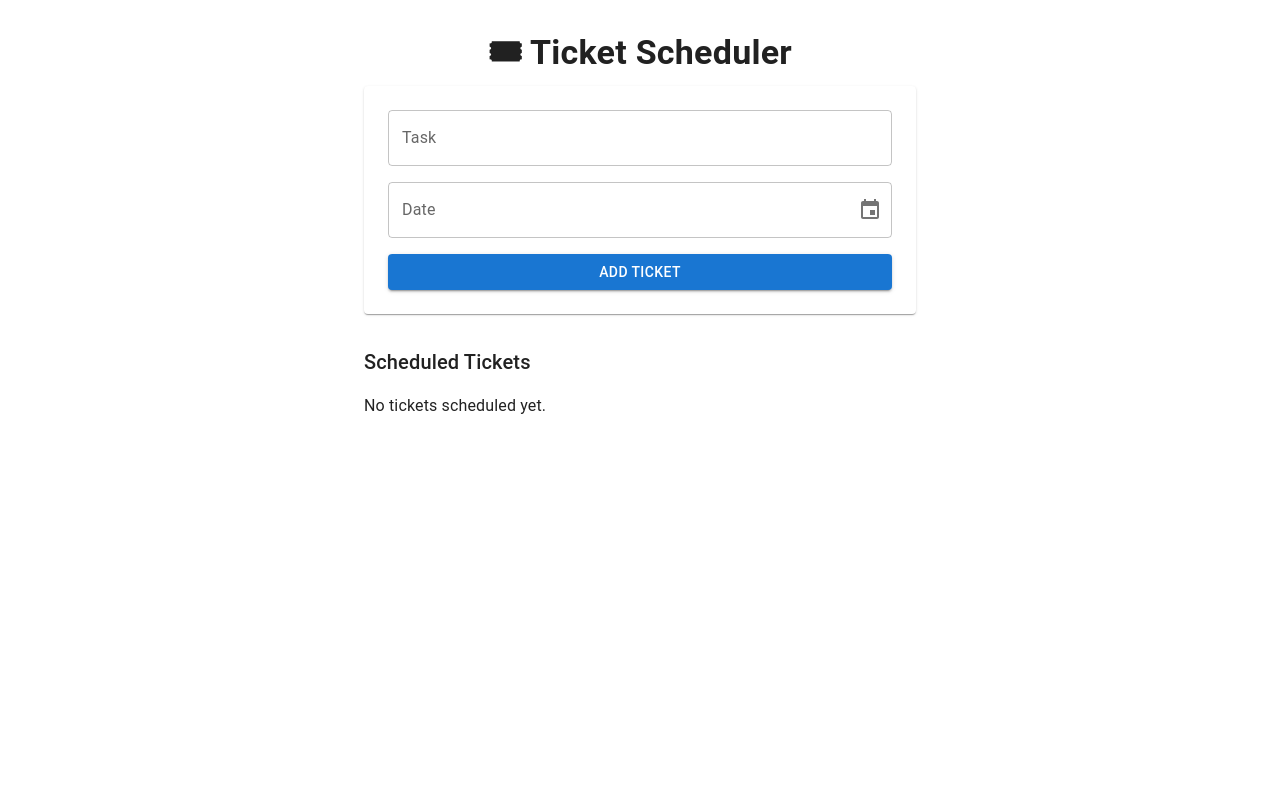
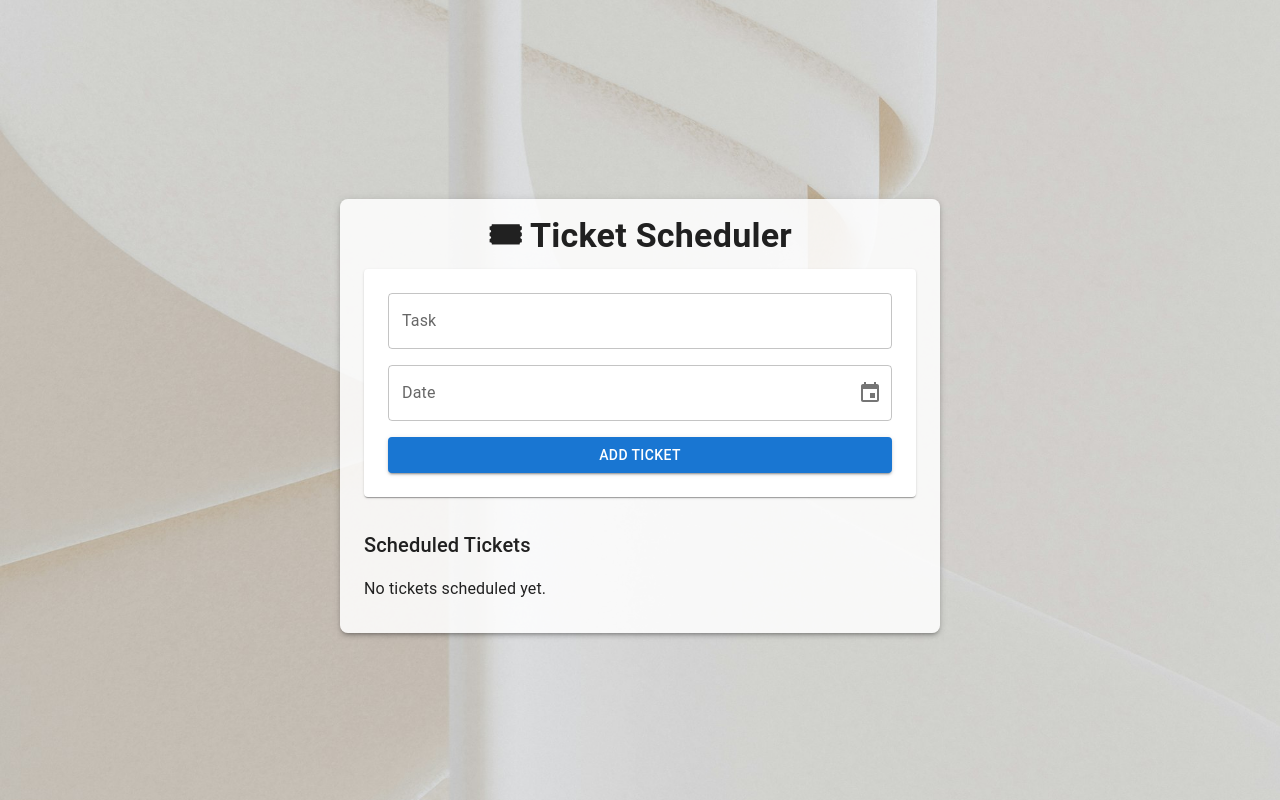
Before and after one commit to mokone-september/ticket-scheduler, a React (Vite) app: page / in a window 1280 px wide. Built offline with nearby package versions, Linux system fonts and the light colour scheme.

Commit message:
Implement code changes to enhance functionality and improve performance

```diff
--- a/src/App.jsx
+++ b/src/App.jsx
@@ -30,7 +30,19 @@ function App() {
   };
 
   return (
-    <Container maxWidth="sm" sx={{ mt: 4 }}>
+    <div
+      style={{
+        minHeight: '100vh',
+        backgroundImage: 'url(/bg.jpg)',
+        backgroundSize: 'cover',
+        backgroundPosition: 'center',
+        backgroundRepeat: 'no-repeat',
+        display: 'flex',
+        alignItems: 'center',
+        justifyContent: 'center',
+      }}
+    >
+      <Container maxWidth="sm" sx={{ mt: 4, bgcolor: 'rgba(255,255,255,0.85)', borderRadius: 2, boxShadow: 3, p: 2 }}>
         <Typography variant="h4" gutterBottom align="center" sx={{ fontWeight: 'bold' }}>
           🎟 Ticket Scheduler
         </Typography>
@@ -55,6 +67,7 @@ function App() {
           </Alert>
         </Snackbar>
       </Container>
+    </div>
   );
 }
 
```
Also changed, not shown: public/bg.jpg (added). Lines whose indentation alone changed are shown as unchanged.
